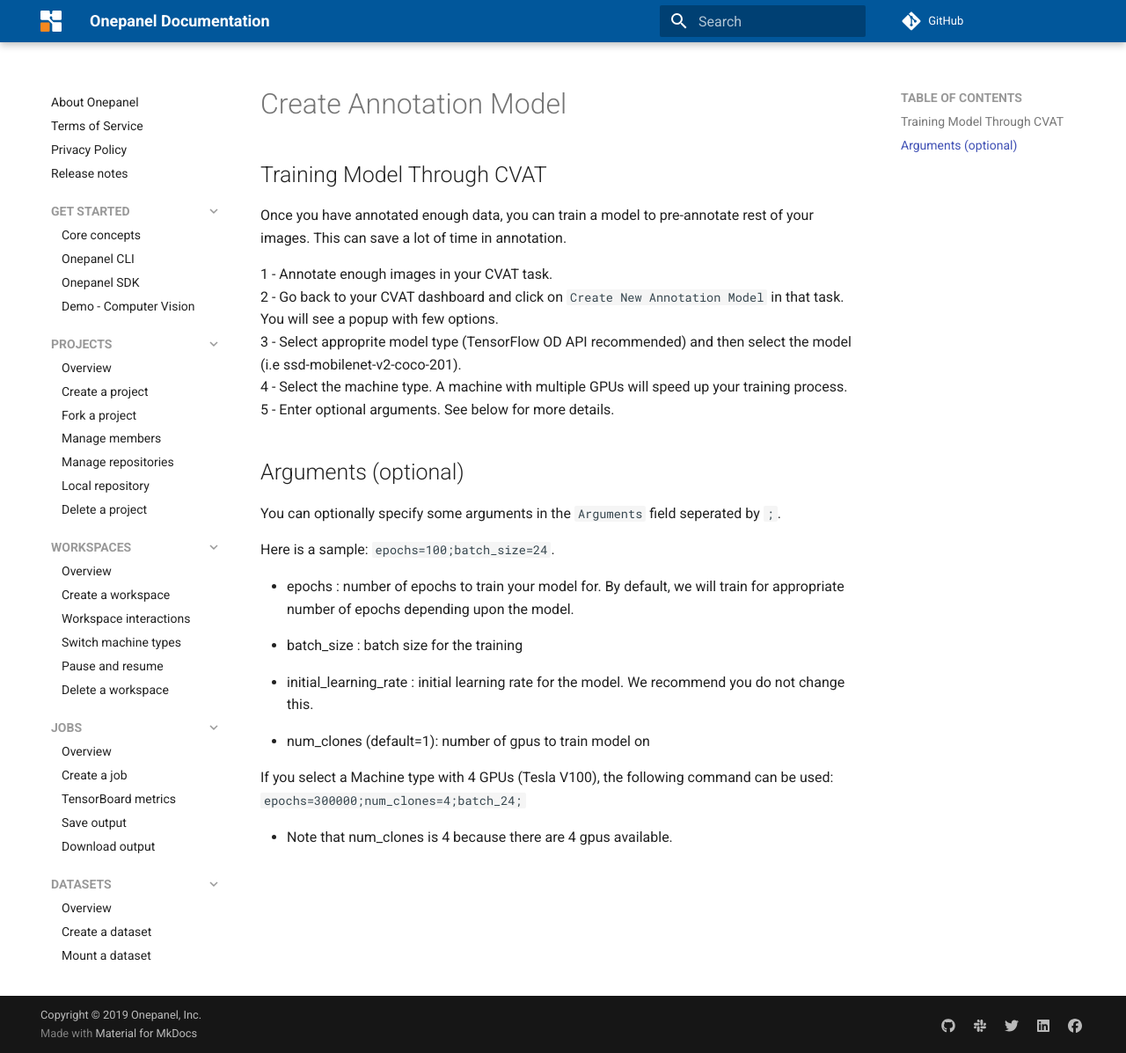
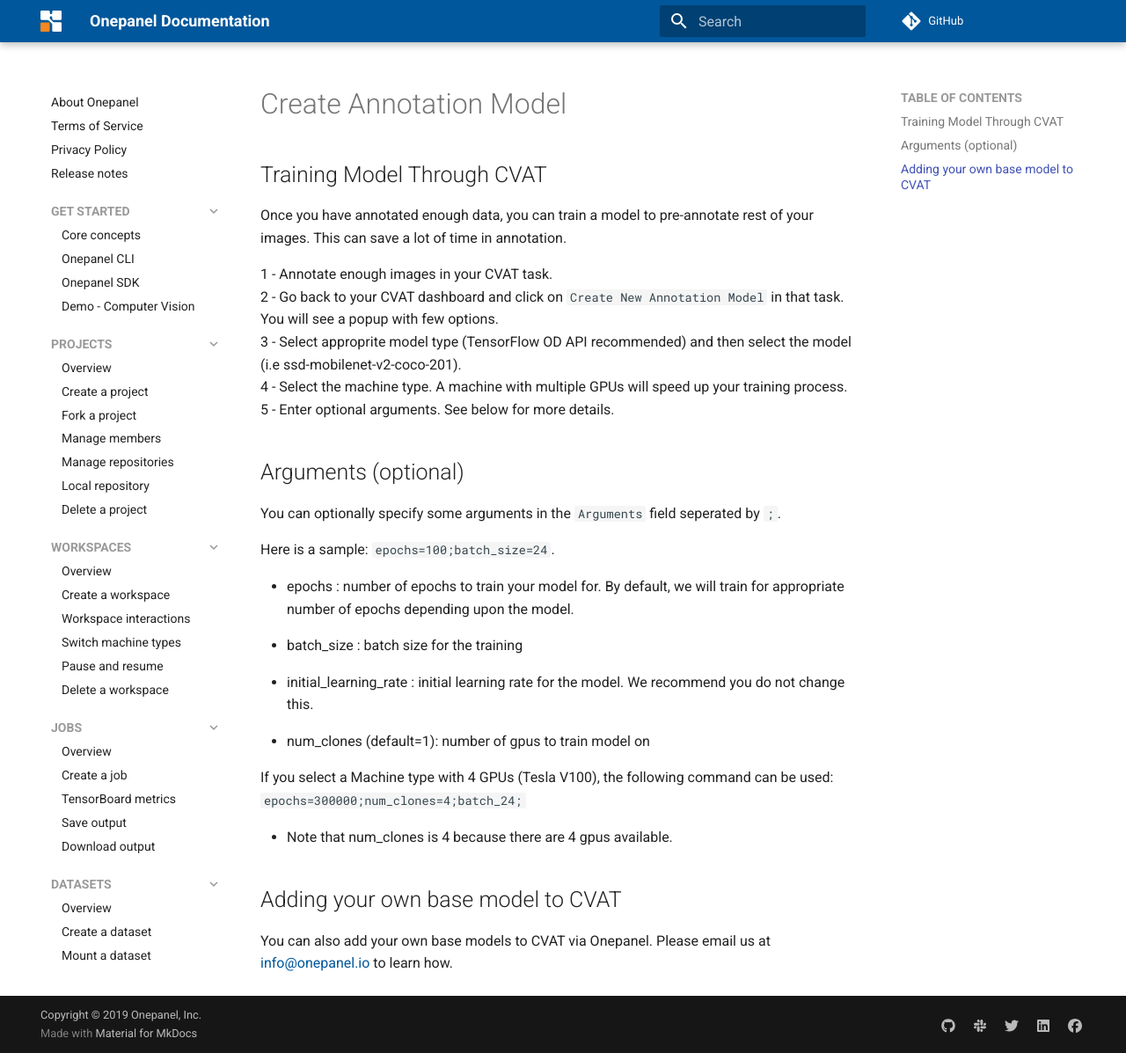
Before and after one commit to onepanelio/docs, an MkDocs documentation site: the page built from docs/CVAT/create_annotation_model.md, in a window 1280 px wide and 1197 px high. Shown: the whole window at 88% size. Built offline with MkDocs 1.6.1 and Material for MkDocs 9.7.7, drawn with Linux system fonts in a browser that asks for light colours; comment, search, counter and statistics services are not loaded.

Commit message:
Update create_annotation_model.md

```diff
--- a/docs/CVAT/create_annotation_model.md
+++ b/docs/CVAT/create_annotation_model.md
@@ -22,3 +22,7 @@
 `epochs=300000;num_clones=4;batch_24;`
 
 - Note that num_clones is 4 because there are 4 gpus available.
+
+## Adding your own base model to CVAT
+
+You can also add your own base models to CVAT via Onepanel.  Please email us at info@onepanel.io to learn how.
```
